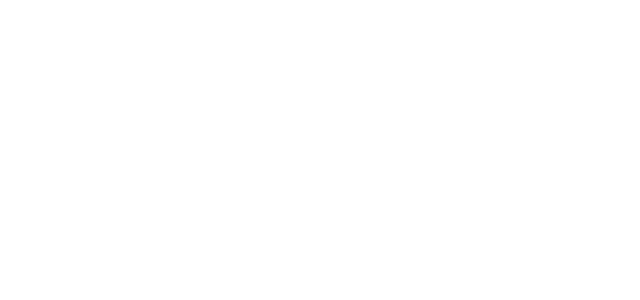
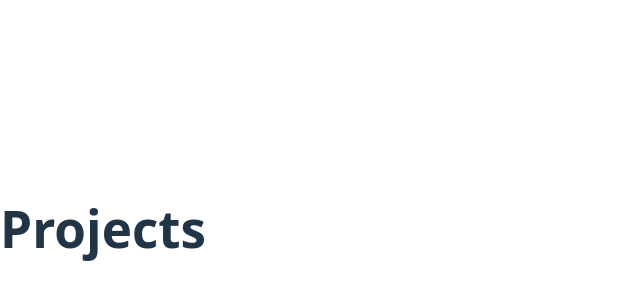
Before and after one commit to lautyt02/lautaro-trivino.com, a React (Vite) app: page /projects in a window 1280 px wide. Before the commit this address had no page. Shown: the part 172-472 px from the top of the page, without its empty margins (0-640 px from the left). Built offline with nearby package versions, Linux system fonts and the light colour scheme.

Commit message:
Imported and created routes for Contact, Projects and Cv in App.jsx

```diff
--- a/src/App.jsx
+++ b/src/App.jsx
@@ -1,11 +1,14 @@
 import {BrowserRouter,Routes,Route} from 'react-router-dom'
-import { Home } from './pages'
+import { Home ,Contact,Cv,Projects} from './pages'
 function App() {
 
   return (
     <BrowserRouter>
       <Routes>
         <Route path='/' element={<Home/>}/>
+        <Route path='/contact/' element={<Contact/>}/>
+        <Route path='/projects/' element={<Projects/>}/>
+        <Route path='/cv/' element={<Cv/>}/>
       </Routes>
     </BrowserRouter>
 
```
